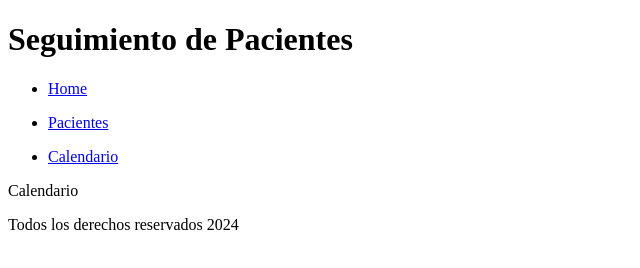
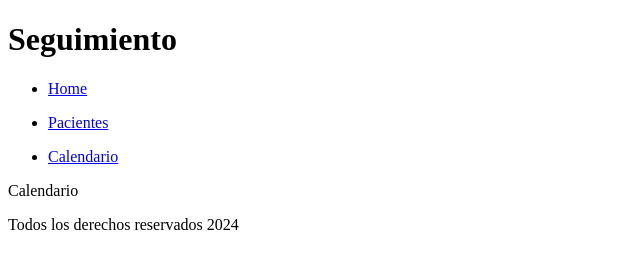
Before and after one commit to AllisonRestrepo/Seguimiento-De-Pacientes, a plain HTML site: page Calendario.html in a window 1280 px wide. Shown: the whole page, without its empty margins (0-640 px from the left). Drawn offline with Linux system fonts and the light colour scheme.

Commit message:
alli
sdsd

```diff
--- a/Calendario.html
+++ b/Calendario.html
@@ -10,7 +10,7 @@
     <body>
         <div id="container">
             <header>
-                <h1>Seguimiento de Pacientes</h1>
+                <h1>Seguimiento </h1>
             </header>
 
 
```
